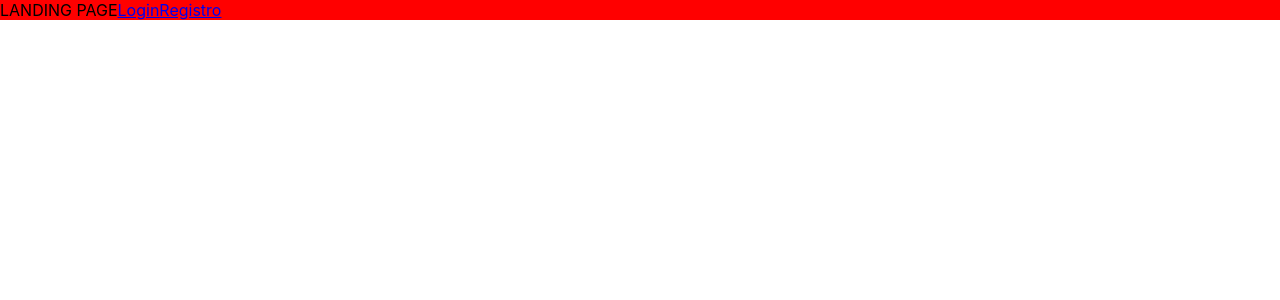
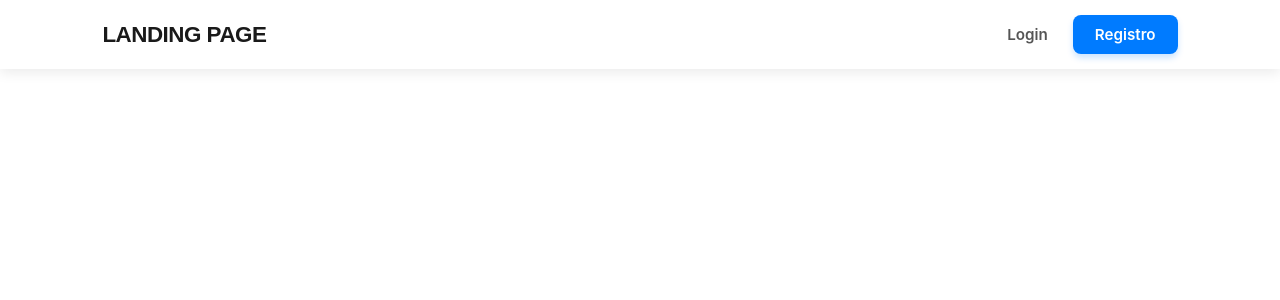
Before and after one commit to da7th/react-landing-page, a React (Create React App) app: page / in a window 1280 px wide. Shown: the top 300 px of the page. Built offline with nearby package versions, Linux system fonts and the light colour scheme.

Commit message:
adds navbar style

```diff
--- a/src/components/Navbar/Navbar.css
+++ b/src/components/Navbar/Navbar.css
@@ -1,3 +1,57 @@
-nav {
-    background-color: red;
+/* Reset básico para evitar espaços indesejados */
+.navbar-container {
+    display: flex;
+    justify-content: space-between; /* Mágica acontece aqui: um para cada lado */
+    align-items: center;           /* Alinha verticalmente */
+    padding: 15px 8%;              /* Espaçamento interno profissional */
+    background-color: #ffffff;
+    box-shadow: 0 4px 12px rgba(0, 0, 0, 0.08); /* Sombra suave moderna */
 }
+
+/* Estilo do Logo */
+.navbar-logo span {
+    font-size: 1.4rem;
+    font-weight: 800;
+    color: #1a1a1a;
+    letter-spacing: -0.5px;
+    font-family: sans-serif;
+}
+
+/* Container dos Links à direita */
+.navbar-menu {
+    display: flex;
+    align-items: center;
+    gap: 25px; /* Espaço entre Login e Registro */
+}
+
+/* Link de Login (Mais discreto) */
+.login-link {
+    text-decoration: none;
+    color: #555;
+    font-weight: 600;
+    font-size: 0.95rem;
+    transition: color 0.2s;
+}
+
+.login-link:hover {
+    color: #000;
+}
+
+/* Botão de Registro (Estilo "Call to Action") */
+.register-btn {
+    text-decoration: none;
+    background-color: #007bff; /* Azul vibrante */
+    color: white !important;
+    padding: 10px 22px;
+    border-radius: 8px;       /* Bordas levemente arredondadas */
+    font-weight: 600;
+    font-size: 0.95rem;
+    transition: all 0.3s ease;
+    box-shadow: 0 4px 6px rgba(0, 123, 255, 0.2);
+}
+
+.register-btn:hover {
+    background-color: #0056b3;
+    transform: translateY(-1px); /* Pequeno efeito de elevação */
+    box-shadow: 0 6px 12px rgba(0, 123, 255, 0.3);
+}
--- a/src/components/Navbar/Navbar.js
+++ b/src/components/Navbar/Navbar.js
@@ -2,12 +2,15 @@ import './Navbar.css'
 
 function Navbar() {
   return (
-    <nav>
-      <div>
-        <a>LANDING PAGE</a>
-        <a href="#">Login</a>
-        <a href="#">Registro</a>
-      </div>
+    <nav className='navbar-container'>
+        <div className='navbar-logo'>
+            <span>LANDING PAGE</span>
+        </div>
+
+        <div className='navbar-menu'>
+            <a href="/" className='login-link'>Login</a>
+            <a href="/" className='register-btn'>Registro</a>
+        </div>
     </nav>
   );
 }
```
